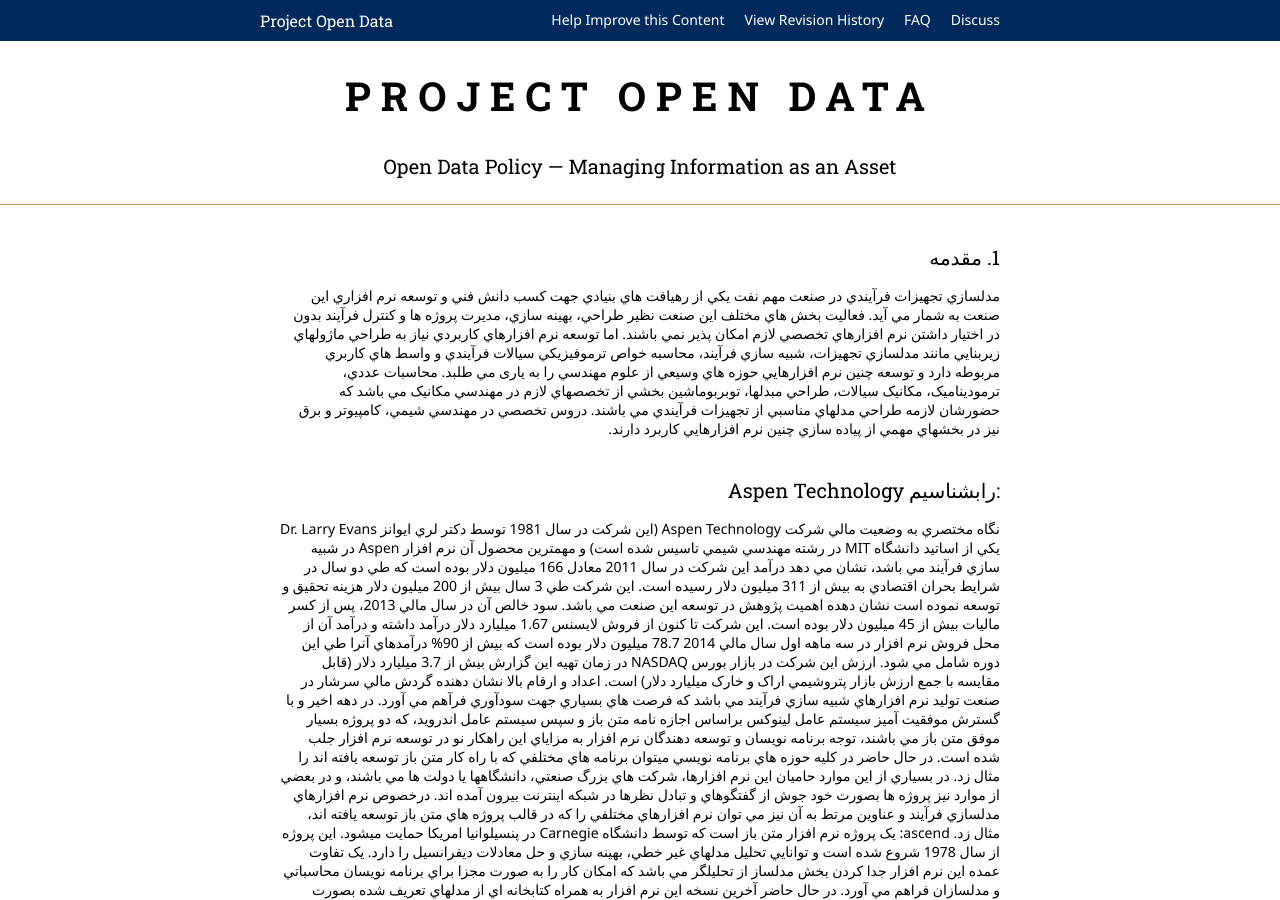
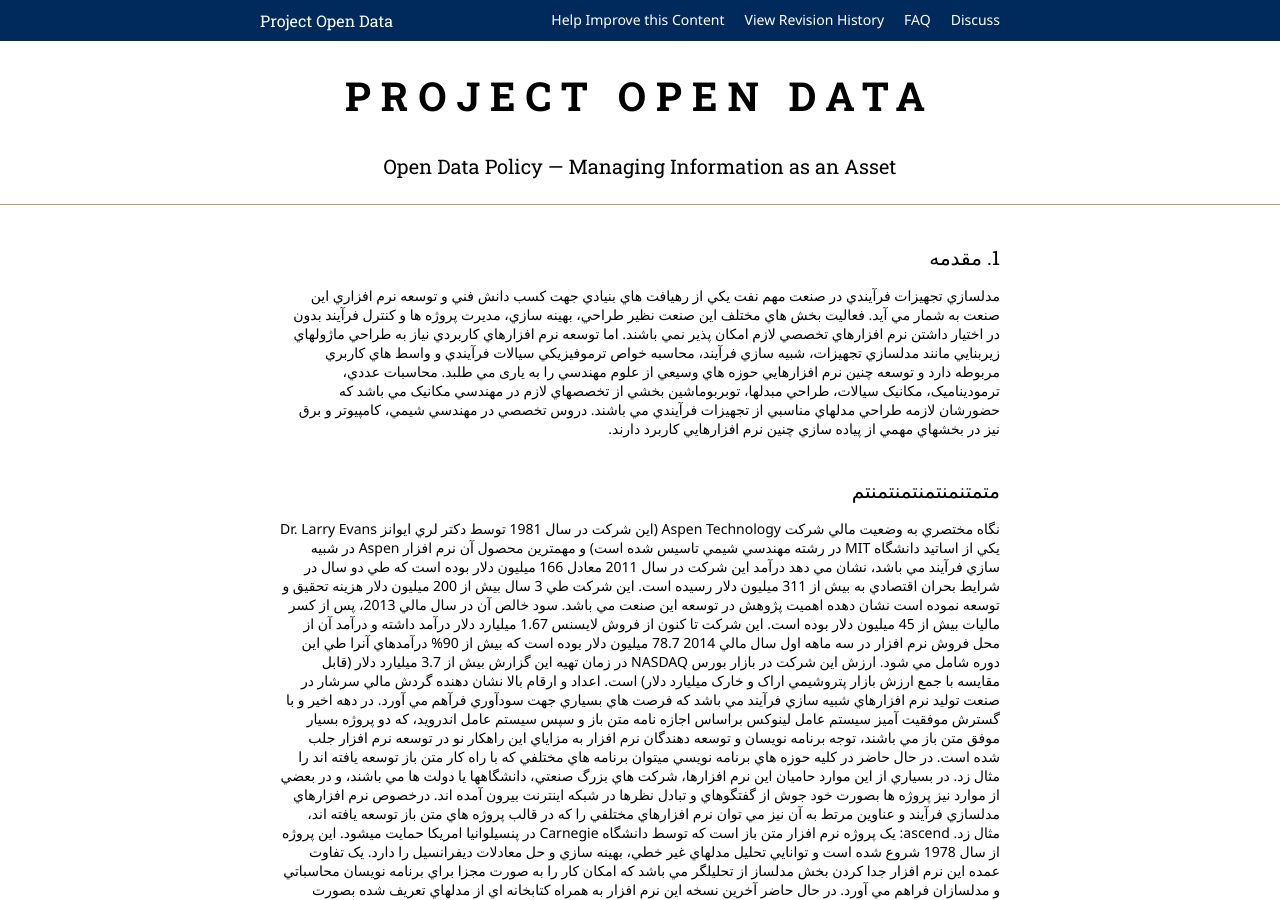
Before and after one commit to vimalaad/vimalaad.github.io, a Jekyll site: the page built from index.md, in a window 1280 px wide and 900 px high. Built offline with Jekyll 4.4.1, drawn with Linux system fonts in a browser that asks for light colours; nearby versions of some CDN libraries.

Commit message:
edit index.md

```diff
--- a/index.md
+++ b/index.md
@@ -14,11 +14,7 @@
  توسعه چنين نرم افزارهايي حوزه هاي وسيعي از علوم مهندسي را به یاری مي طلبد.
  محاسبات عددي، ترموديناميک، مکانيک سيالات، طراحي مبدلها، توبربوماشين بخشي از تخصصهاي لازم در مهندسي مکانيک مي باشد که حضورشان لازمه طراحي مدلهاي مناسبي از تجهيزات فرآيندي مي باشند.
  دروس تخصصي در مهندسي شيمي، کامپيوتر و برق نيز در بخشهاي مهمي از پياده سازي چنين نرم افزارهايي کاربرد دارند.
-
-
-##:رابشناسیم Aspen Technology
-
-
+## متمتنمنتمنتمنتمنتم ##
 نگاه مختصري به وضعيت مالي شرکت Aspen Technology (اين شرکت در سال 1981 توسط دکتر لري ايوانز Dr. Larry Evans يکي از اساتيد دانشگاه MIT در رشته مهندسي شيمي تاسيس شده است) و مهمترين محصول آن نرم افزار Aspen در شبيه سازي فرآيند مي باشد،
  نشان مي دهد درآمد اين شرکت در سال 2011 معادل 166 ميليون دلار بوده است که طي دو سال در شرايط بحران اقتصادي به بيش از 311 ميليون دلار رسيده است.
  اين شرکت طي 3 سال بيش از 200 ميليون دلار هزينه تحقيق و توسعه نموده است نشان دهده اهميت پژوهش در توسعه اين صنعت مي باشد.
```
